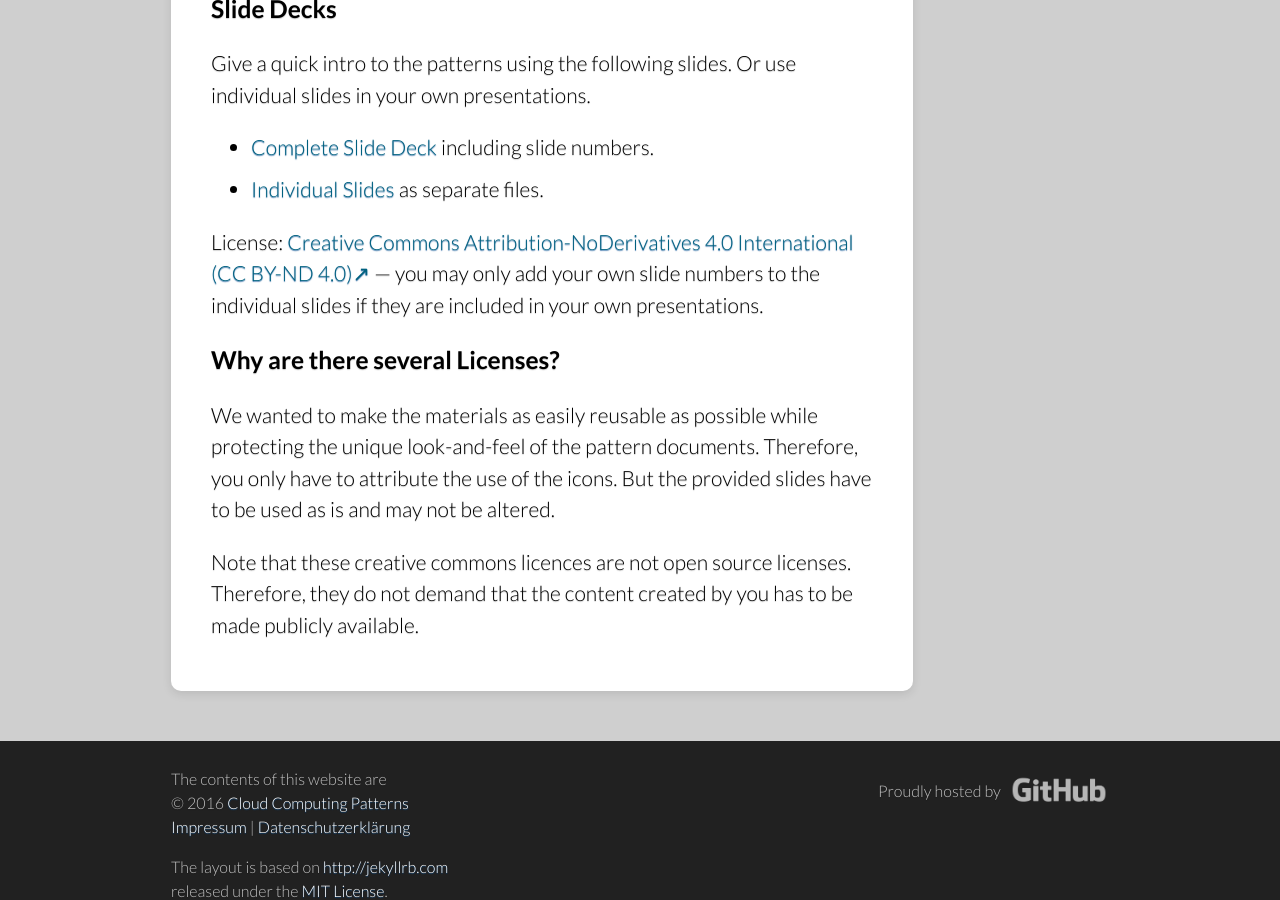
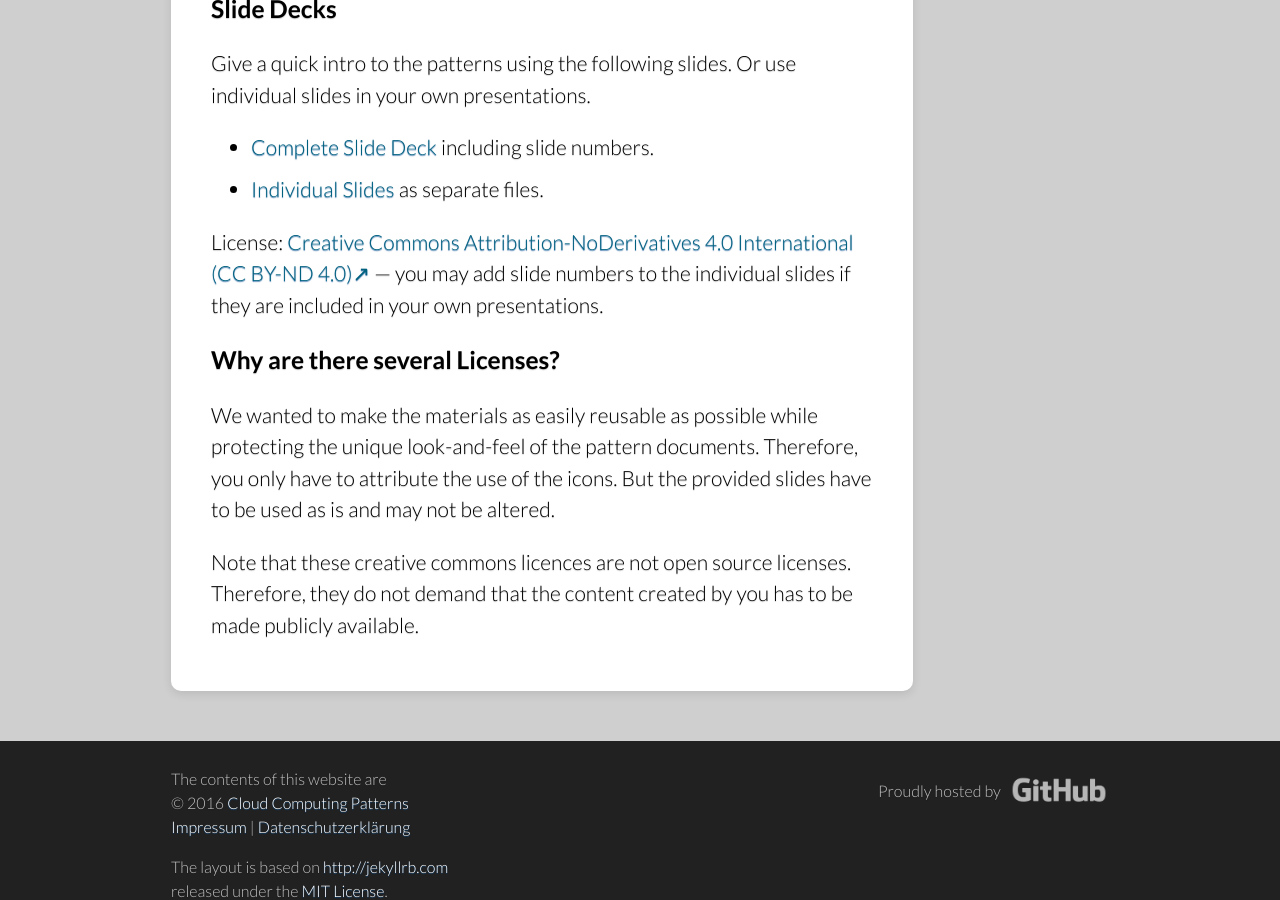
Before and after one commit to cloudcomputingpatterns/cloudcomputingpatterns.github.io, a Jekyll site: the page built from resources.md, in a window 1280 px wide and 900 px high, scrolled down 851 px. Built offline with Jekyll 4.4.1, drawn with Linux system fonts in a browser that asks for light colours.

Commit message:
Changed text.

```diff
--- a/resources.md
+++ b/resources.md
@@ -26,7 +26,7 @@
 - [Complete Slide Deck](slidedeck_complete.pdf) including slide numbers.
 - [Individual Slides](slides_individual.zip) as separate files.
 
-License: [Creative Commons Attribution-NoDerivatives 4.0 International (CC BY-ND 4.0)↗](http://creativecommons.org/licenses/by-nd/4.0/) &#8212; you may only add your own slide numbers to the individual slides if they are included in your own presentations.
+License: [Creative Commons Attribution-NoDerivatives 4.0 International (CC BY-ND 4.0)↗](http://creativecommons.org/licenses/by-nd/4.0/) &#8212; you may add  slide numbers to the individual slides if they are included in your own presentations.
 
 ### Why are there several Licenses?
 We wanted to make the materials as easily reusable as possible while protecting the unique look-and-feel of the pattern documents. Therefore, you only have to attribute the use of the icons. But the provided slides have to be used as is and may not be altered.
```
